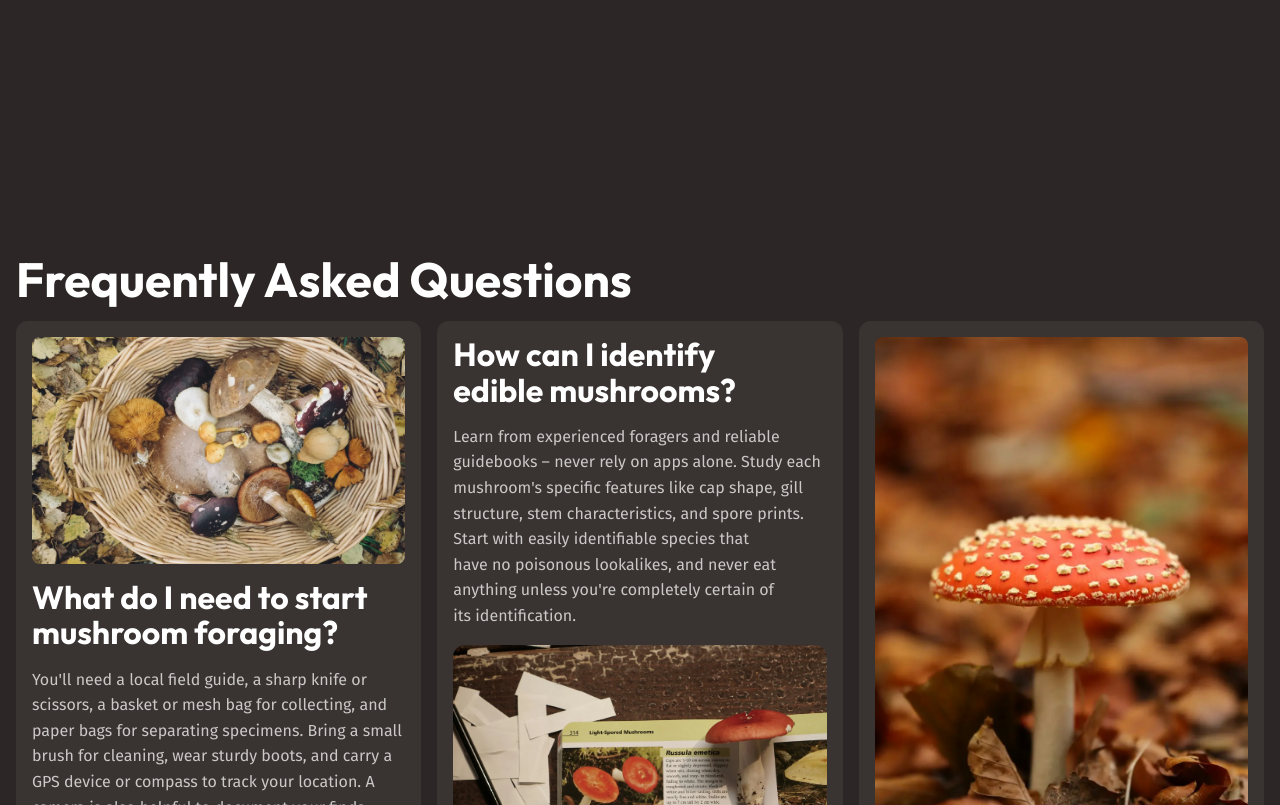
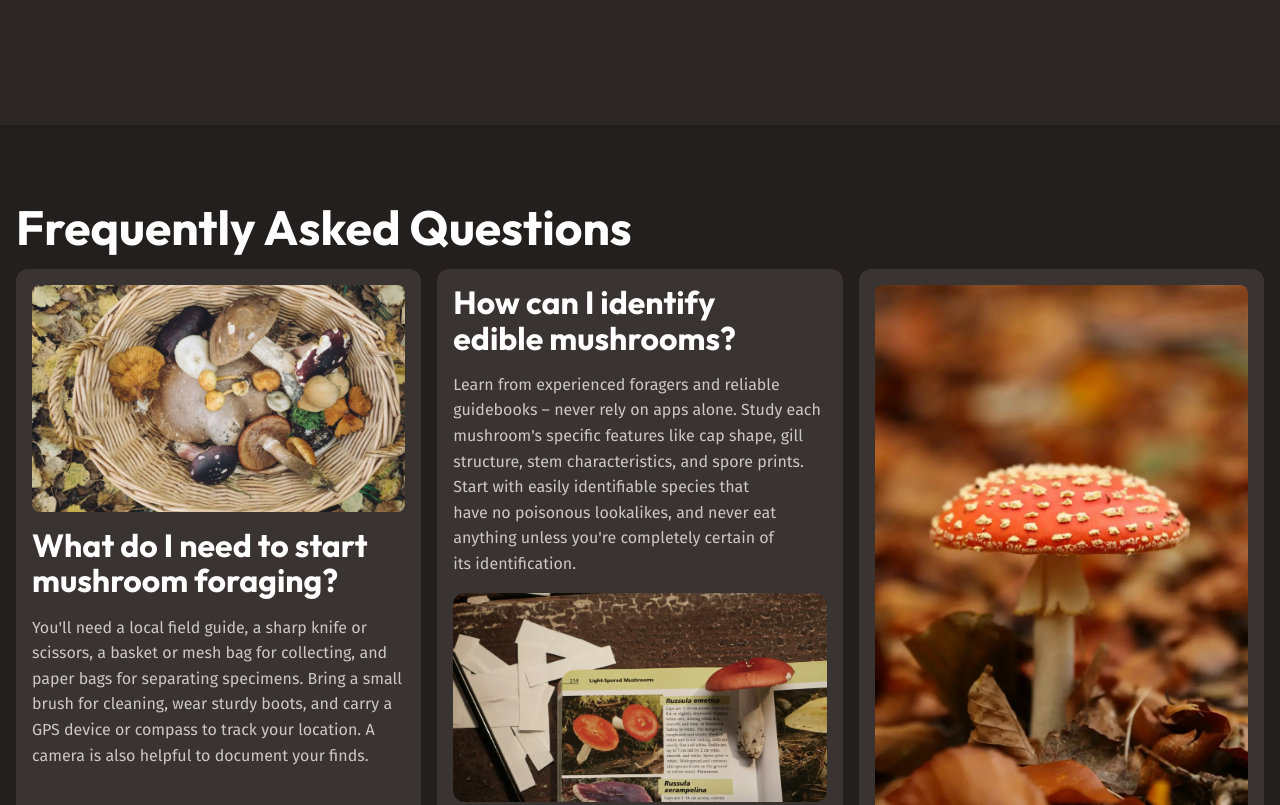
Before and after one commit to damianprog/pro-css, a plain HTML site: page mushroom-guide.html in a window 1280 px wide. Shown: the part 2650-3455 px from the top of the page. Drawn offline with Linux system fonts and the light colour scheme.

Commit message:
FAQ section padding and background

```diff
--- a/mushroom-guide.html
+++ b/mushroom-guide.html
@@ -251,7 +251,7 @@
           </div>
         </div>
       </section>
-      <section class="section">
+      <section class="section section--compact background-extra-dark">
         <div class="wrapper wrapper--wide flow">
           <h2 class="section-title">Frequently Asked Questions</h2>
           <div class="faq-cards">
```
